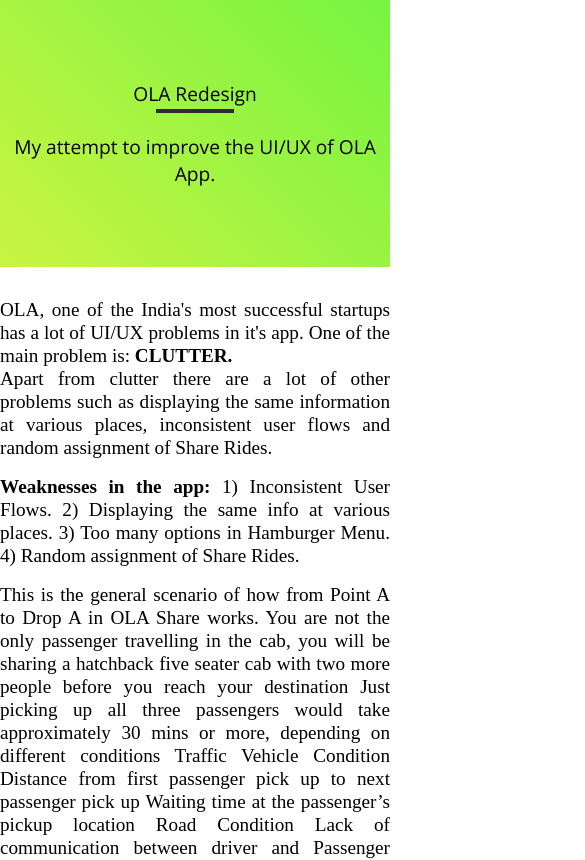
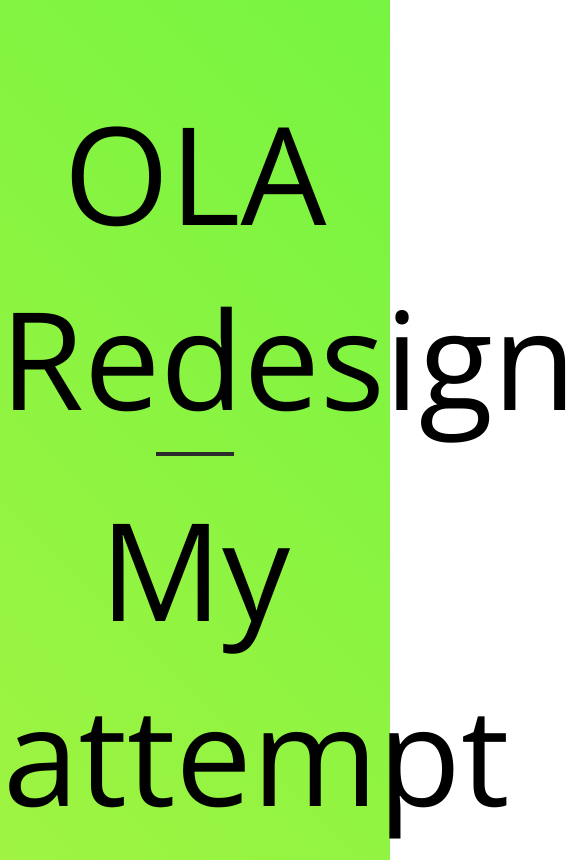
Before and after one commit to askhubchandani/ola-redesign, a plain HTML site: page index.html in a window 390 px wide. Shown: the top 860 px of the page, 585 px wide, since content can reach past the window. Drawn offline with nearby package versions, Linux system fonts and the light colour scheme.

Commit message:
Update style.css

```diff
--- a/css/style.css
+++ b/css/style.css
@@ -105,7 +105,9 @@ a {
   }
 }
 
-
+@media only screen and (max-width: 400px) {
+body { font-size:850%;}
+}
 /* Main Section Stling */
 
 #main {
@@ -115,7 +117,7 @@ a {
 
 #main h1 {
     margin-bottom: 2px;
-    font-size: 120%;
+    font-size: 100%;
     font-family: 'Open Sans', arial, sans-serif;
     font-weight: 400;
 }
@@ -130,7 +132,7 @@ a {
 
 #main p {
     padding: 0 3px;
-    font-size: 120%;
+    font-size: 100%;
     font-family: 'Open Sans', arial, sans-serif;
     font-weight: 400;
 }
@@ -144,7 +146,7 @@ a {
 .feature article {
     text-align: justify;
     margin: 8% auto;
-    max-width: 900px;
+    max-width: 80%;
 }
 
 .feature article p {
```
